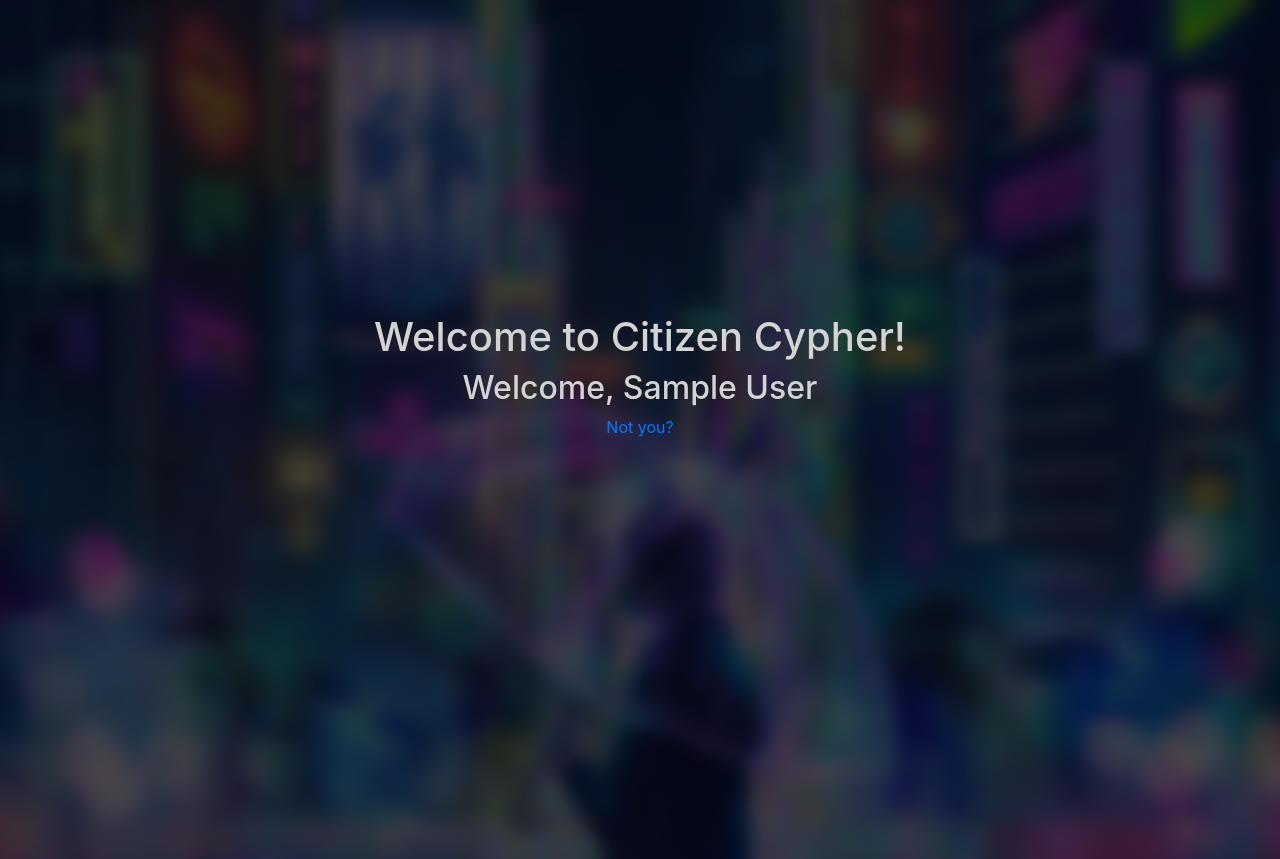
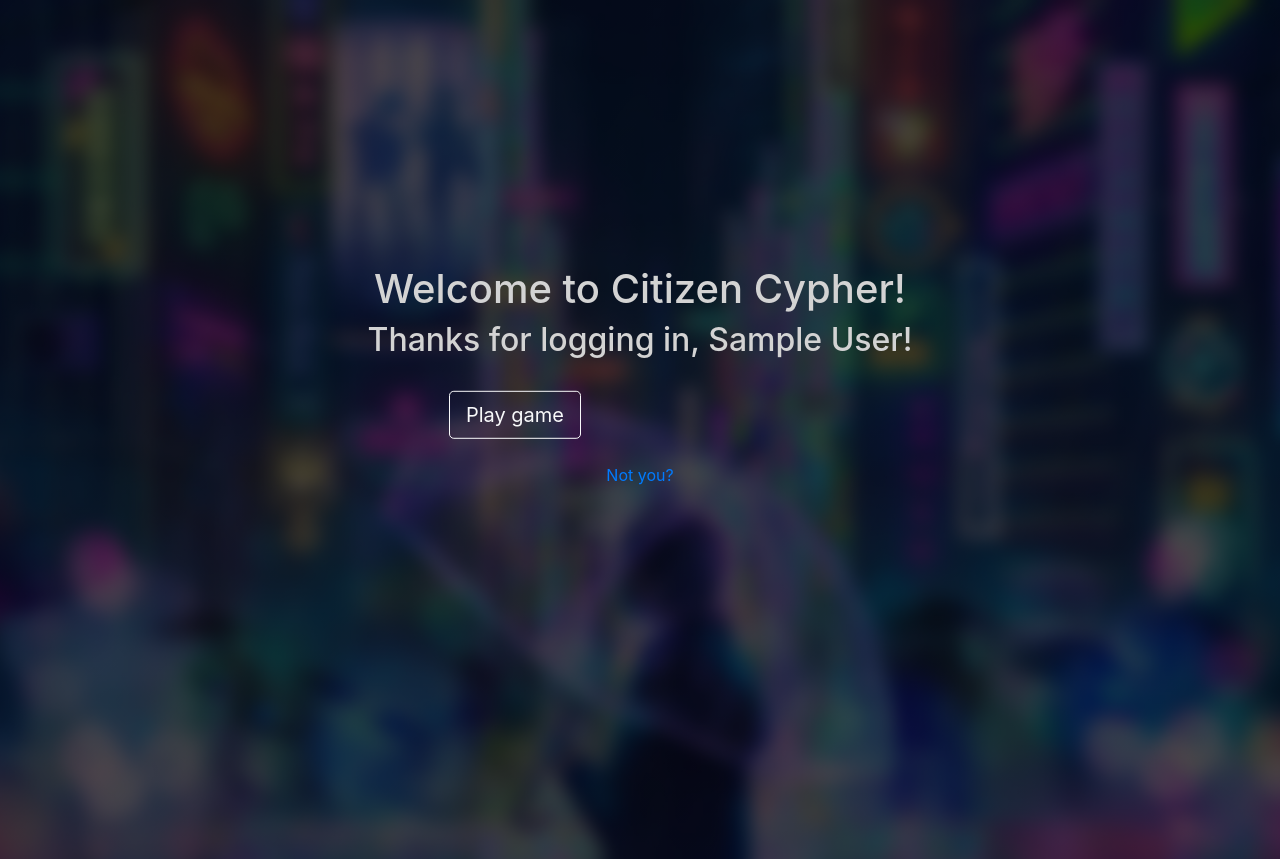
Before and after one commit to HarryWard-15/Citizen-Cypher, a Flask app: page / in a window 1280 px wide. Shown: the part 92-951 px from the top of the page. Run offline with Flask 3, Linux system fonts and the light colour scheme; the visitor is signed in with stand-in values (Sample User, id 1); some libraries are stand-ins or nearby versions; grey boxes are pictures that could not be loaded.

Commit message:
tweaking CSS & sample game elements

```diff
--- a/templates/index.html
+++ b/templates/index.html
@@ -1,11 +1,24 @@
 {% extends "base.html" %}
 {% block content %}
 <h1>Welcome to Citizen Cypher!</h1>
+
+
 {% if session['loggedIn'] == True %}
-<h2>Welcome, {{ session['realname'] }}</h2>
+<h2>Thanks for logging in, {{ session['realname'] }}!</h2>
+<br>
+<div class="row justify-content-center">
+    <a href="{{ url_for('game')}}" id="play-game" type="button" class="btn btn-outline-light btn-lg">Play game</a>
+</div>
+<br>
 <p><a href="{{ url_for('logout')}}">Not you?</a></p>
+
+
 {% else %}
 <h2>You are not logged in.</h2>
-<p><a href="{{ url_for('login')}}">Log in</a> to your account or <a href="{{ url_for('signup')}}">sign up</a> for an account!</p>
+<br>
+<p><a href="{{ url_for('login')}}">Log in</a> to your account or <a href="{{ url_for('signup')}}">sign up</a> for an
+    account!</p>
+
+
 {% endif %}
 {% endblock %}
```
